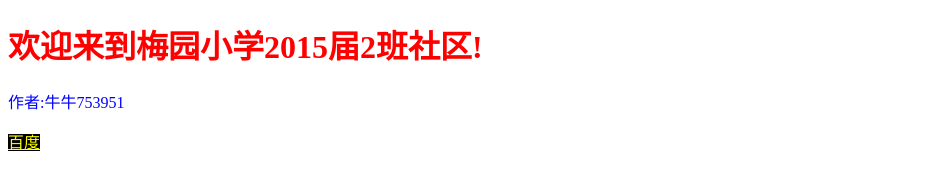
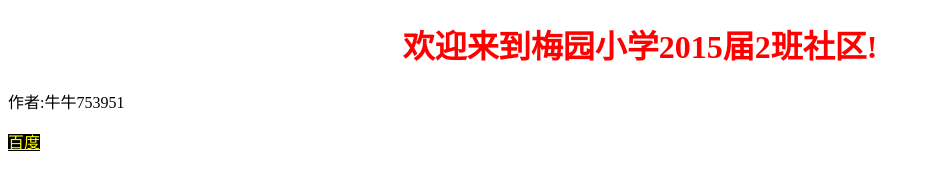
Before and after one commit to Niuniu753951/Niuniu753951.github.io, a plain HTML site: page index.html in a window 1280 px wide. Shown: the whole page, without its empty margins (0-930 px from the left). Drawn offline with Linux system fonts and the light colour scheme.

Commit message:
Update index.html

```diff
--- a/index.html
+++ b/index.html
@@ -6,11 +6,19 @@
     <meta name="keywords" content="1234567890qwertyuiopasdfghjklzxcvbnm">
     <meta name="description" content="">
     <meta name="author" content="牛牛753951">
-    <meta http-equiv="refresh" content=1;baidu.com">
     <title>梅园小学2015届2班社区</title>
     <style type="text/css">
-      h1{color:red}
-      p{color:blue}
+      body{
+        background-image:url("")
+      }
+      h1{
+        text-align:center;
+        color:red
+      }
+      p{
+        color:blue
+        margin-left:60%;
+      }
       a{
           color:yellow;
           background:black
```
